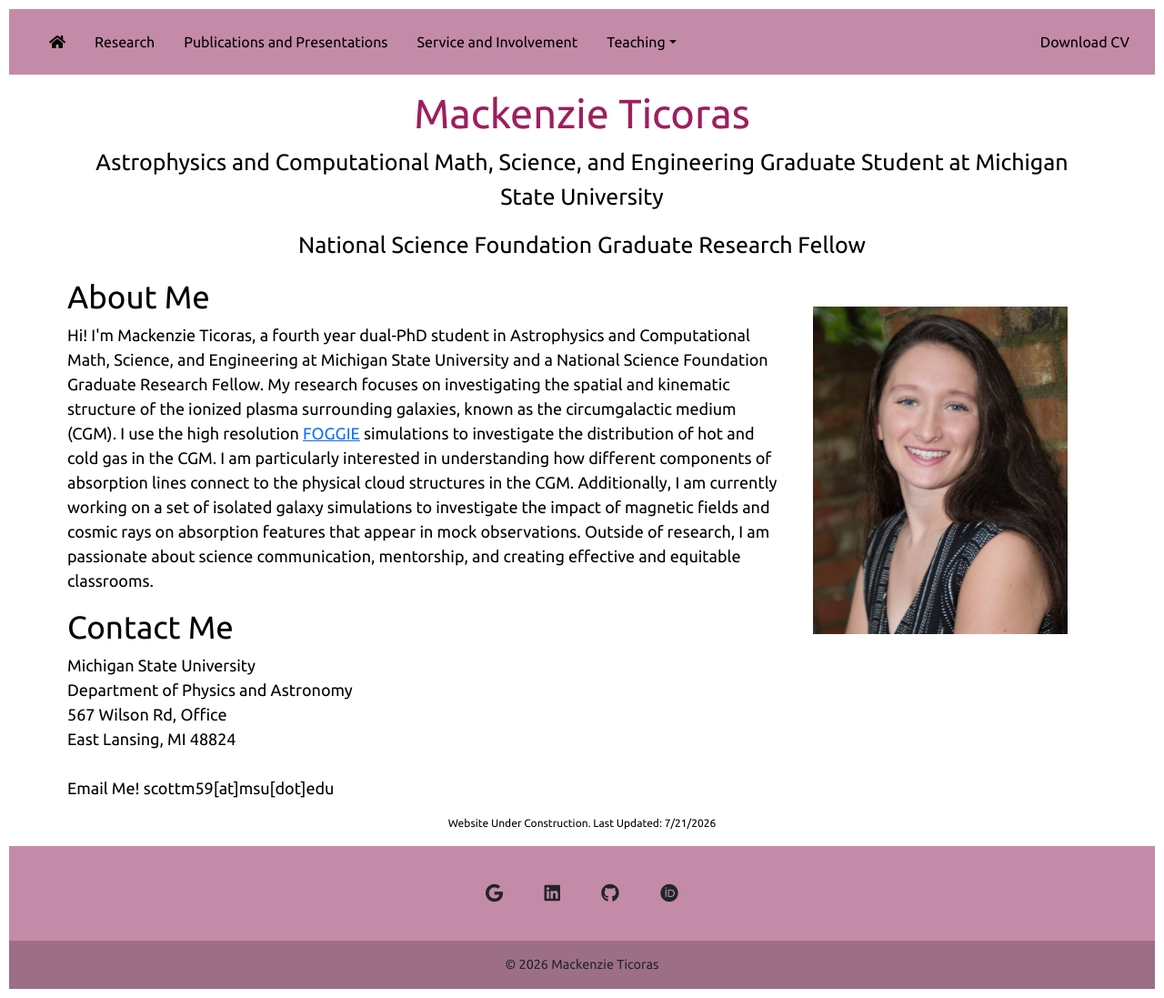
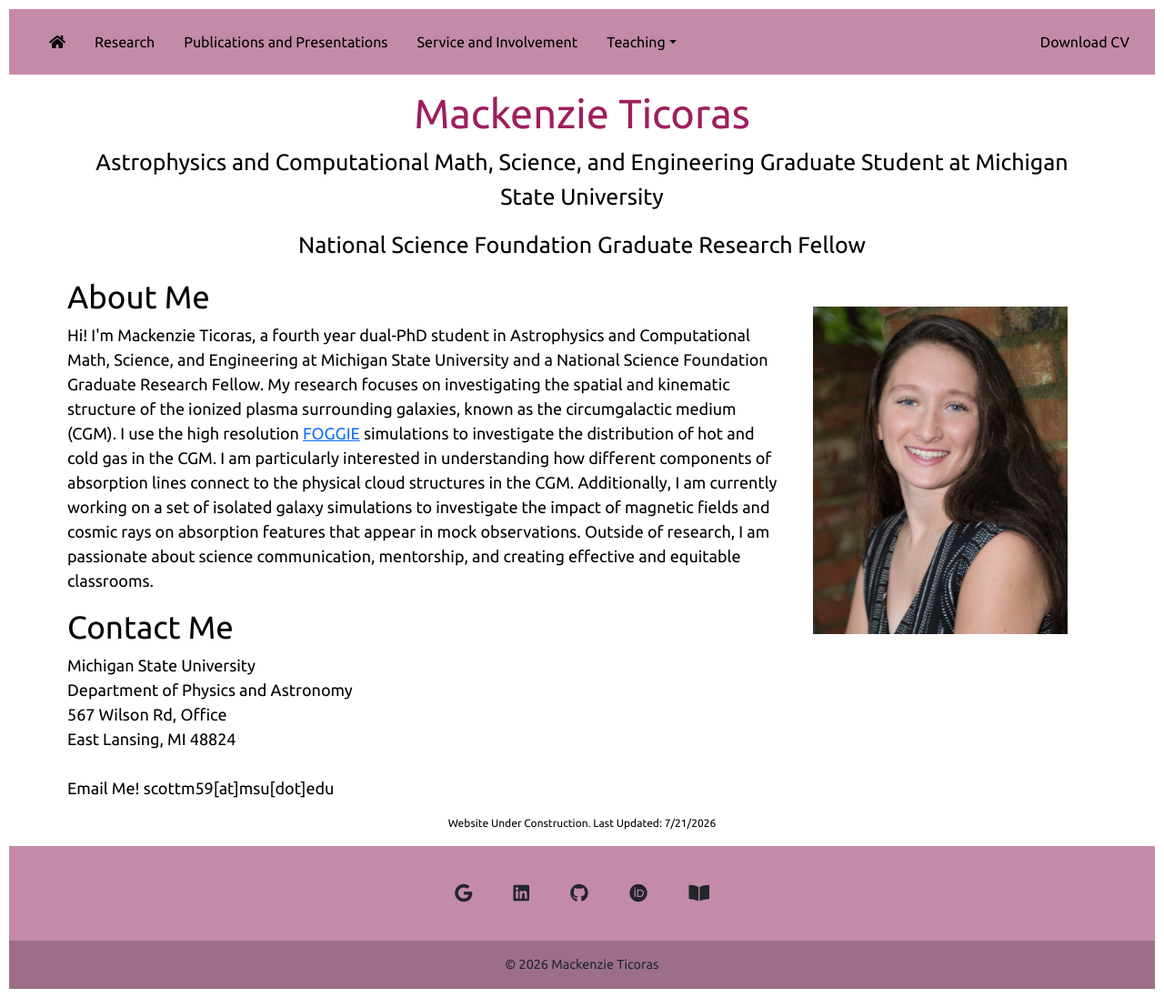
Before and after one commit to kenzerkay/Mackenzie-Personal-Website, a Jekyll site: the page built from index.html, in a window 1280 px wide. Shown: the whole page at 91% size. Built offline with Jekyll 4.4.1, drawn with Linux system fonts in a browser that asks for light colours.

Commit message:
Add ADS account to footer

```diff
--- a/_layouts/main-layout.html
+++ b/_layouts/main-layout.html
@@ -111,6 +111,11 @@
         href="https://orcid.org/0009-0004-7242-0204"
         role="button"
         data-mdb-ripple-color="dark"><i class="fab fa-orcid"></i></a>
+        <!-- ADS -->
+        <a class="btn btn-link btn-floating btn-lg text-dark m-1"
+          href="https://ui.adsabs.harvard.edu/public-libraries/L-kBzt1HTw-TYyNMtLyYhw"
+          role="button"
+          data-mdb-ripple-color="dark"><i class="fas fa-book-open"></i></a>
       </section>
     </div>
 
```
